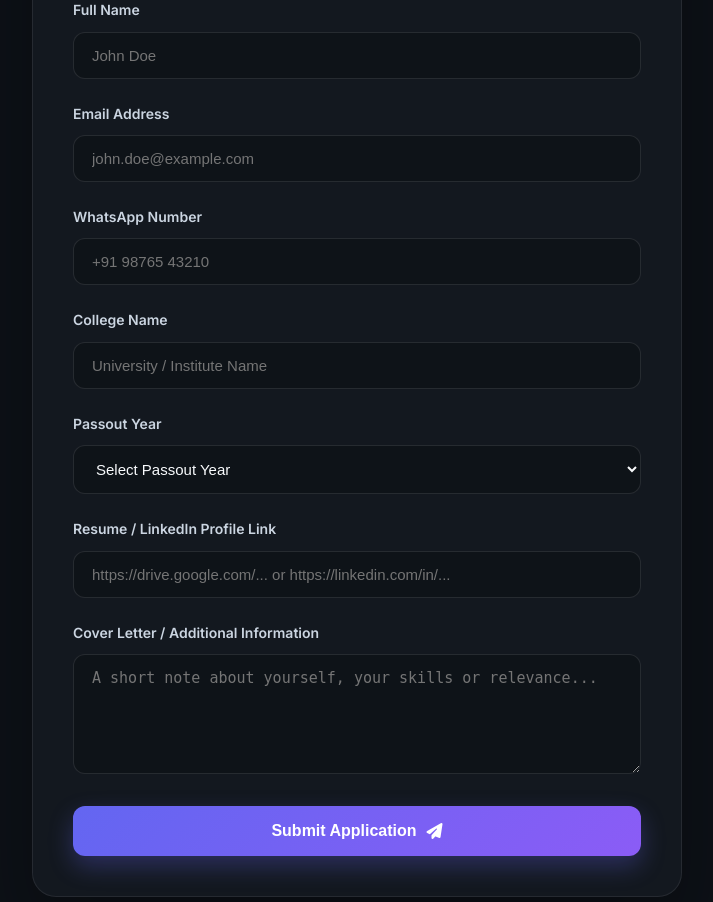
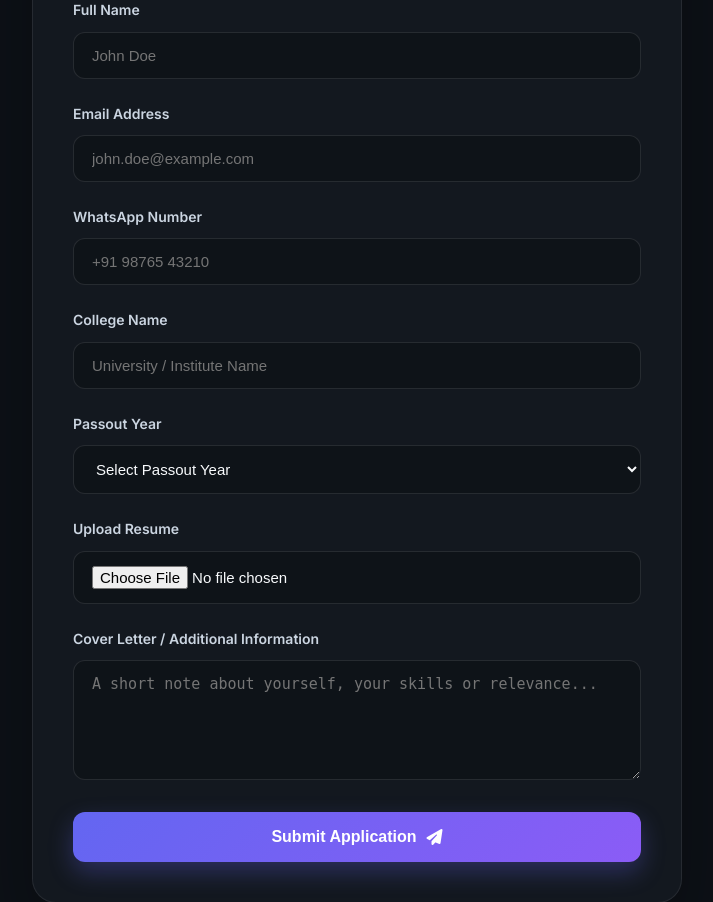
Before and after one commit to mohanracharla46/codenative, a Flask app: page /apply/1 in a window 1280 px wide. Shown: the part 327-1229 px from the top of the page, without its empty margins (283-996 px from the left). Run offline with Flask 3, Linux system fonts and the light colour scheme; a database or web service that is not in the repository returns one stand-in record (values such as "Sample title"); some libraries are stand-ins or nearby versions.

Commit message:
Allow direct resume file uploads for job applications

```diff
--- a/app.py
+++ b/app.py
@@ -1,4 +1,5 @@
 from flask import Flask, request, jsonify, render_template, session, redirect, url_for, flash, Response, send_from_directory
+from werkzeug.utils import secure_filename
 import requests
 import time
 import sqlite3
@@ -1028,8 +1029,18 @@ def apply_submit():
         whatsapp = request.form.get('whatsapp')
         college = request.form.get('college')
         passout_year = request.form.get('passout_year')
-        resume_link = request.form.get('resume_link')
         cover_letter = request.form.get('cover_letter')
+
+        resume_link = ""
+        resume_file = request.files.get('resume')
+        if resume_file and resume_file.filename != "":
+            filename = secure_filename(resume_file.filename)
+            filename = f"{int(time.time())}_{filename}"
+            upload_dir = os.path.join('static', 'uploads', 'resumes')
+            os.makedirs(upload_dir, exist_ok=True)
+            filepath = os.path.join(upload_dir, filename)
+            resume_file.save(filepath)
+            resume_link = f"/static/uploads/resumes/{filename}"
 
         if not career_id or not name or not email:
             return jsonify({"message": "Career, Name and Email are required"}), 400
--- a/templates/apply.html
+++ b/templates/apply.html
@@ -200,7 +200,7 @@
             <p style="margin: 0;">Thank you for applying. We will review your application and get in touch shortly.</p>
         </div>
 
-        <form id="applyForm" onsubmit="submitApplication(event)">
+        <form id="applyForm" onsubmit="submitApplication(event)" enctype="multipart/form-data">
             <input type="hidden" name="career_id" id="career_id" value="{{ career.id }}">
 
             <div class="form-group">
@@ -234,8 +234,8 @@
             </div>
 
             <div class="form-group">
-                <label for="resume_link">Resume / LinkedIn Profile Link</label>
-                <input type="url" id="resume_link" name="resume_link" class="form-control" required placeholder="https://drive.google.com/... or https://linkedin.com/in/...">
+                <label for="resume">Upload Resume</label>
+                <input type="file" id="resume" name="resume" class="form-control" accept=".pdf,.doc,.docx" required>
             </div>
 
             <div class="form-group">
```
